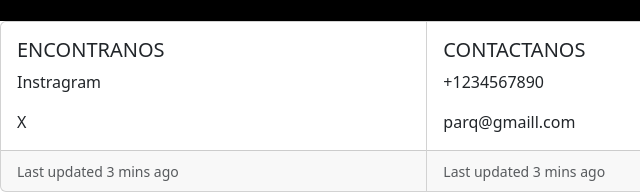
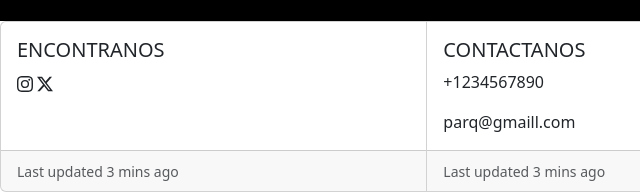
Before and after one commit to AgusMorici/3ra-entrega, a plain HTML site: page index.html in a window 1280 px wide. Shown: the part 2688-2880 px from the top of the page, 0-640 px from the left. Drawn offline with nearby package versions, Linux system fonts and the light colour scheme; a web font is replaced by a local one.

Commit message:
[m]rrss usando BS

```diff
--- a/index.html
+++ b/index.html
@@ -89,8 +89,13 @@
                     <div class="card">
                       <div class="card-body">
                         <h5 class="card-title">ENCONTRANOS</h5>
-                        <p class="card-text">Instragram</p>
-                        <p class="card-text">X</p>
+                        <svg xmlns="http://www.w3.org/2000/svg" width="16" height="16" fill="currentColor" class="bi bi-instagram" viewBox="0 0 16 16">
+                          <path d="M8 0C5.829 0 5.556.01 4.703.048 3.85.088 3.269.222 2.76.42a3.9 3.9 0 0 0-1.417.923A3.9 3.9 0 0 0 .42 2.76C.222 3.268.087 3.85.048 4.7.01 5.555 0 5.827 0 8.001c0 2.172.01 2.444.048 3.297.04.852.174 1.433.372 1.942.205.526.478.972.923 1.417.444.445.89.719 1.416.923.51.198 1.09.333 1.942.372C5.555 15.99 5.827 16 8 16s2.444-.01 3.298-.048c.851-.04 1.434-.174 1.943-.372a3.9 3.9 0 0 0 1.416-.923c.445-.445.718-.891.923-1.417.197-.509.332-1.09.372-1.942C15.99 10.445 16 10.173 16 8s-.01-2.445-.048-3.299c-.04-.851-.175-1.433-.372-1.941a3.9 3.9 0 0 0-.923-1.417A3.9 3.9 0 0 0 13.24.42c-.51-.198-1.092-.333-1.943-.372C10.443.01 10.172 0 7.998 0zm-.717 1.442h.718c2.136 0 2.389.007 3.232.046.78.035 1.204.166 1.486.275.373.145.64.319.92.599s.453.546.598.92c.11.281.24.705.275 1.485.039.843.047 1.096.047 3.231s-.008 2.389-.047 3.232c-.035.78-.166 1.203-.275 1.485a2.5 2.5 0 0 1-.599.919c-.28.28-.546.453-.92.598-.28.11-.704.24-1.485.276-.843.038-1.096.047-3.232.047s-2.39-.009-3.233-.047c-.78-.036-1.203-.166-1.485-.276a2.5 2.5 0 0 1-.92-.598 2.5 2.5 0 0 1-.6-.92c-.109-.281-.24-.705-.275-1.485-.038-.843-.046-1.096-.046-3.233s.008-2.388.046-3.231c.036-.78.166-1.204.276-1.486.145-.373.319-.64.599-.92s.546-.453.92-.598c.282-.11.705-.24 1.485-.276.738-.034 1.024-.044 2.515-.045zm4.988 1.328a.96.96 0 1 0 0 1.92.96.96 0 0 0 0-1.92m-4.27 1.122a4.109 4.109 0 1 0 0 8.217 4.109 4.109 0 0 0 0-8.217m0 1.441a2.667 2.667 0 1 1 0 5.334 2.667 2.667 0 0 1 0-5.334"/>
+                        </svg>
+
+                        <svg xmlns="http://www.w3.org/2000/svg" width="16" height="16" fill="currentColor" class="bi bi-twitter-x" viewBox="0 0 16 16">
+                          <path d="M12.6.75h2.454l-5.36 6.142L16 15.25h-4.937l-3.867-5.07-4.425 5.07H.316l5.733-6.57L0 .75h5.063l3.495 4.633L12.601.75Zm-.86 13.028h1.36L4.323 2.145H2.865z"/>
+                        </svg>
                       </div>
                       <div class="card-footer">
                         <small class="text-body-secondary">Last updated 3 mins ago</small>
```
